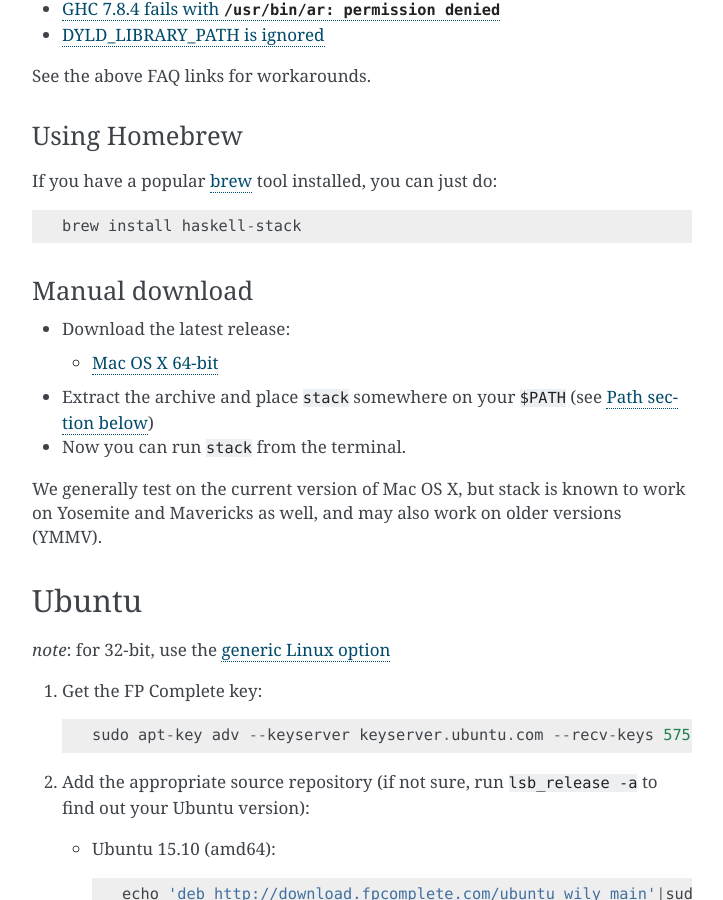
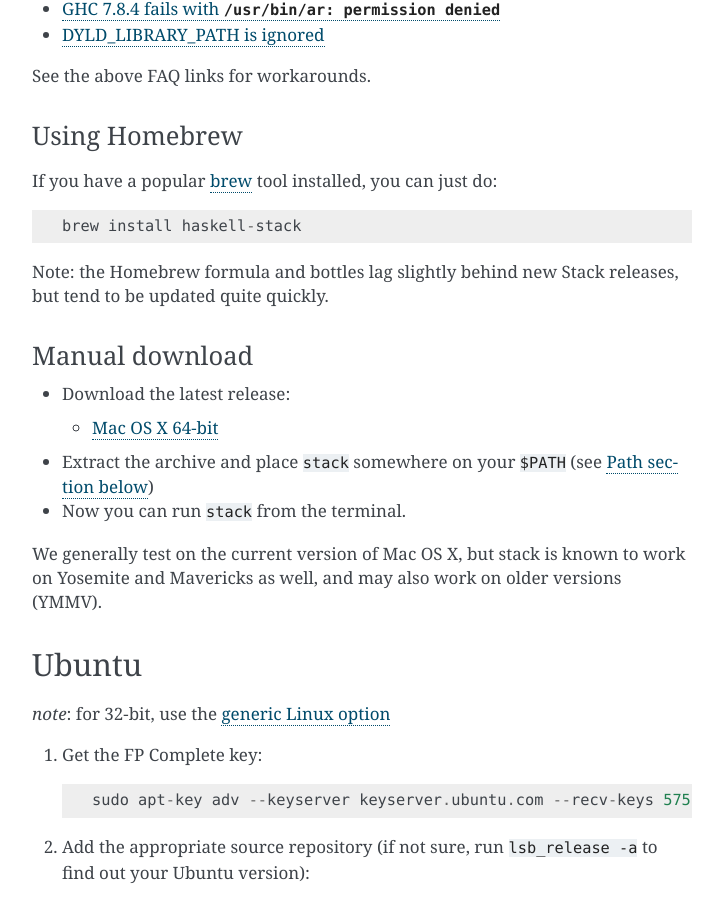
Before and after one commit to commercialhaskell/stack, a Sphinx documentation site: the page built from doc/install_and_upgrade.md, in a window 1280 px wide and 900 px high, scrolled down 1239 px. Shown: the whole window, without its empty margins (388-1111 px from the left). Built offline with Sphinx 7.4.7, drawn with Linux system fonts in a browser that asks for light colours.

Commit message:
Update install_and_upgrade.md

````diff
--- a/doc/install_and_upgrade.md
+++ b/doc/install_and_upgrade.md
@@ -69,6 +69,9 @@
 ```
 brew install haskell-stack
 ```
+
+Note: the Homebrew formula and bottles lag slightly behind new Stack releases,
+but tend to be updated quite quickly.
 
 ### Manual download
 
````
